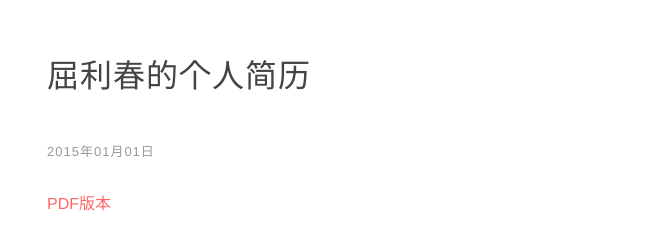
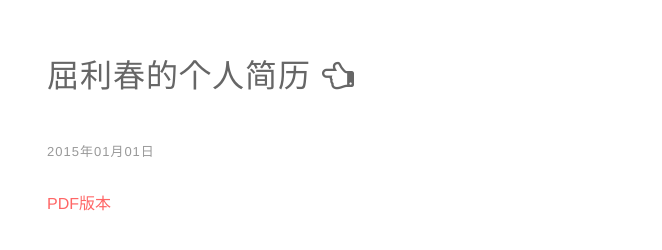
Before and after one commit to qulc/qulc.github.io, a Jekyll site: the page built from _posts/2015-01-01-resume.md, in a window 1280 px wide. Shown: the top 250 px of the page, without its empty margins (293-955 px from the left). Built offline with Jekyll 4.4.1, drawn with Linux system fonts in a browser that asks for light colours; nearby versions of some CDN libraries.

Commit message:
add back to home

```diff
--- a/_layouts/post.html
+++ b/_layouts/post.html
@@ -15,7 +15,7 @@
     <div id="wrapper">
         <div class="main">
             <div class="post">
-                <h1>{{ page.title }}</h1>
+                <h1><a href='/'>{{ page.title }} <i class="fa fa-hand-o-left"></i></a></h1>
                 <h3 class="date">{{ page.date | date: "%Y年%m月%d日" }}</h3>
                 <div class="content">{{ content }}</div>
             </div>
```
